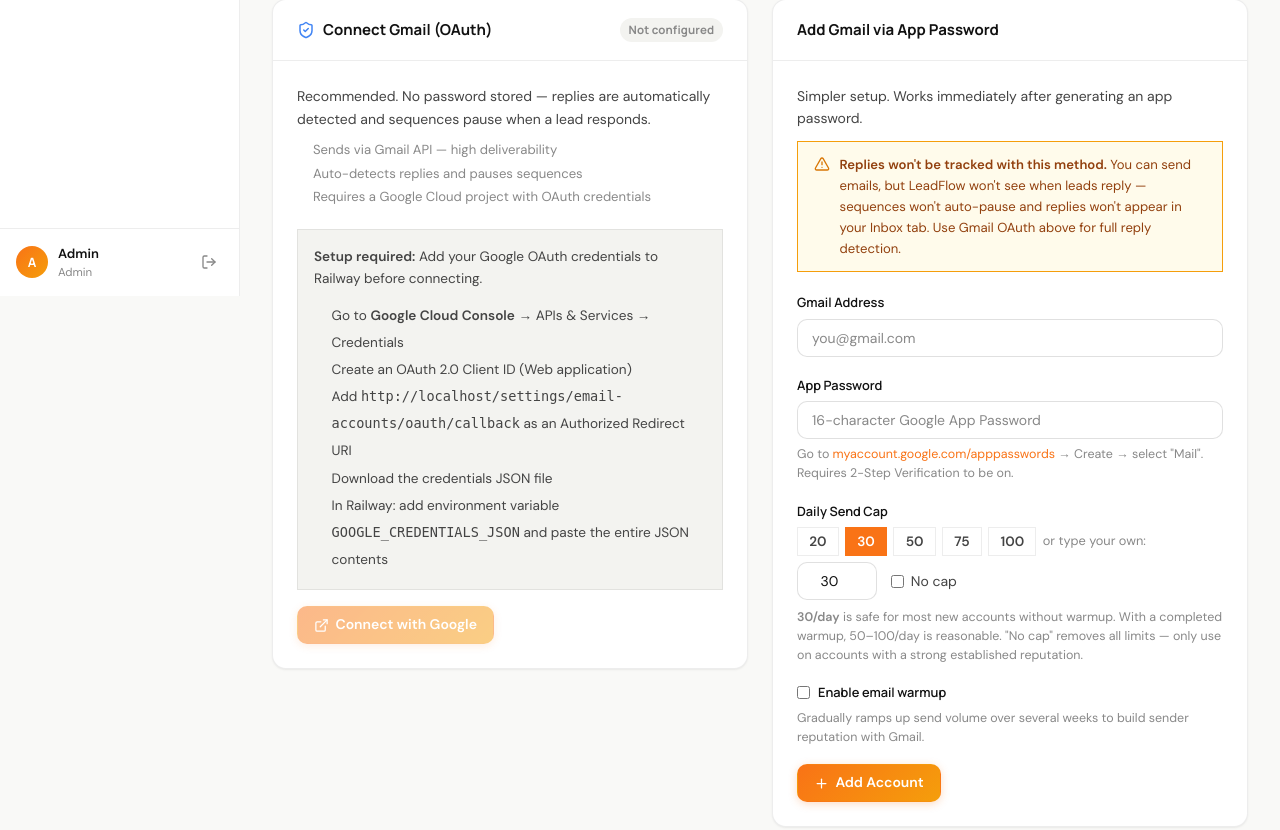
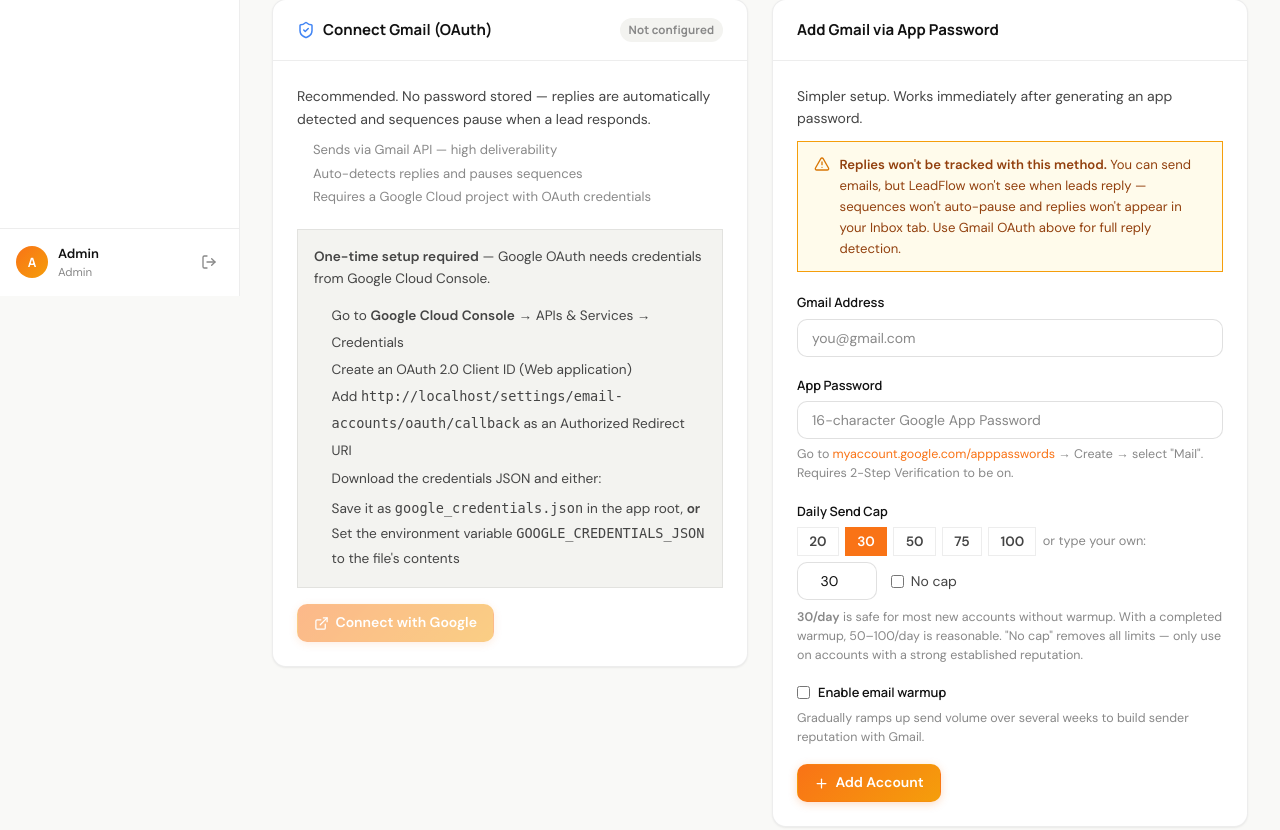
Before and after one commit to evanfay/leadflow-ai, a Flask app: page /settings/email-accounts in a window 1280 px wide. Shown: the part 504-1334 px from the top of the page. Run offline with Flask 3, Linux system fonts and the light colour scheme; a user stored in the database is signed in; data that the repository does not hold is empty.

Commit message:
Remove Railway-specific language from OAuth setup instructions
Co-Authored-By: Claude Sonnet 4.6 <noreply@anthropic.com>

```diff
--- a/templates/settings/email_accounts.html
+++ b/templates/settings/email_accounts.html
@@ -161,16 +161,20 @@
       </a>
       {% else %}
       <div style="background:var(--bg-alt); border:1px solid var(--border); border-radius:var(--radius); padding:1rem; margin-bottom:1rem; font-size:0.85rem; color:var(--text-body);">
-        <strong>Setup required:</strong> Add your Google OAuth credentials to Railway before connecting.
+        <strong>One-time setup required</strong> — Google OAuth needs credentials from Google Cloud Console.
         <ol style="margin:0.75rem 0 0 1.1rem; line-height:2;">
           <li>Go to <strong>Google Cloud Console</strong> → APIs &amp; Services → Credentials</li>
           <li>Create an OAuth 2.0 Client ID (Web application)</li>
           <li>Add <code>{{ request.host_url }}settings/email-accounts/oauth/callback</code> as an Authorized Redirect URI</li>
-          <li>Download the credentials JSON file</li>
-          <li>In Railway: add environment variable <code>GOOGLE_CREDENTIALS_JSON</code> and paste the entire JSON contents</li>
+          <li>Download the credentials JSON and either:
+            <ul style="margin-top:0.25rem; line-height:1.8;">
+              <li>Save it as <code>google_credentials.json</code> in the app root, <strong>or</strong></li>
+              <li>Set the environment variable <code>GOOGLE_CREDENTIALS_JSON</code> to the file's contents</li>
+            </ul>
+          </li>
         </ol>
       </div>
-      <button class="btn btn-primary" disabled title="Configure GOOGLE_CREDENTIALS_JSON in Railway first">
+      <button class="btn btn-primary" disabled title="Configure Google OAuth credentials first">
         <i data-lucide="external-link"></i> Connect with Google
       </button>
       {% endif %}
```
